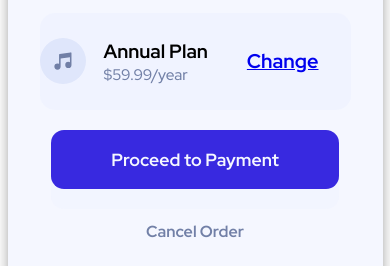
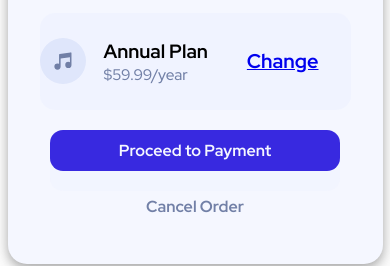
Before and after one commit to primado/order-summary-component-main, a plain HTML site: page index.html in a window 390 px wide. Shown: the part 457-723 px from the top of the page. Drawn offline with Linux system fonts and the light colour scheme.

Commit message:
worked on the call-action btn @media query 630px

```diff
--- a/styles/index.css
+++ b/styles/index.css
@@ -281,4 +281,10 @@ h1 {
     img {
         width: 375px;
     }
+
+    .call-action a {
+        padding: .6em 4.3em;
+        font-size: 1em;
+        text-align: center;
+    }
 }
```
